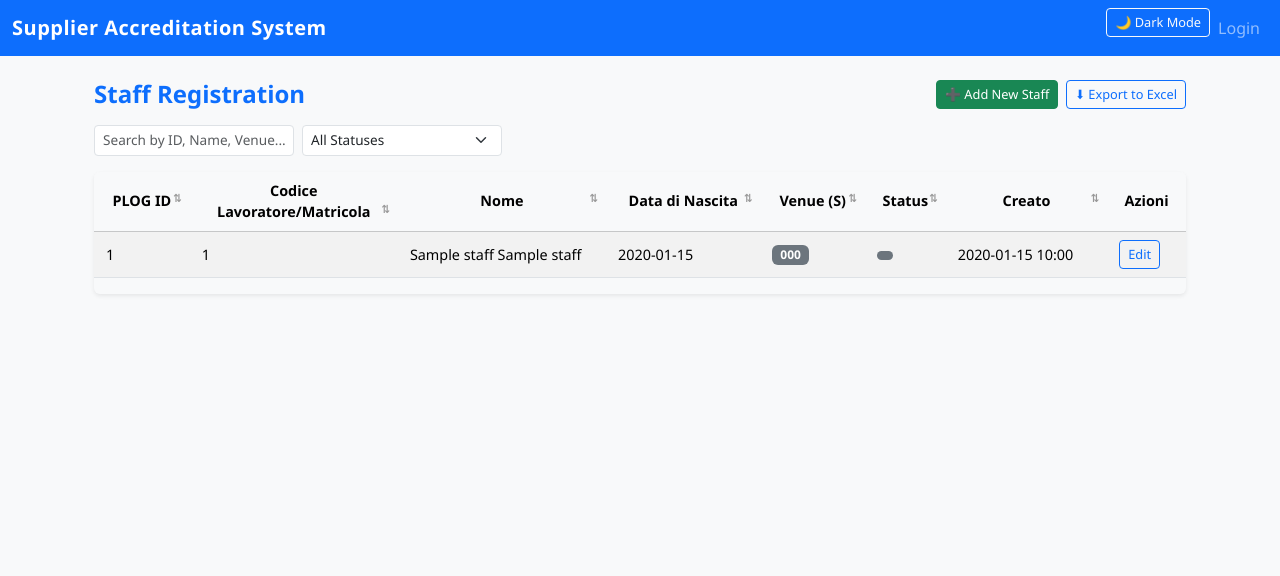
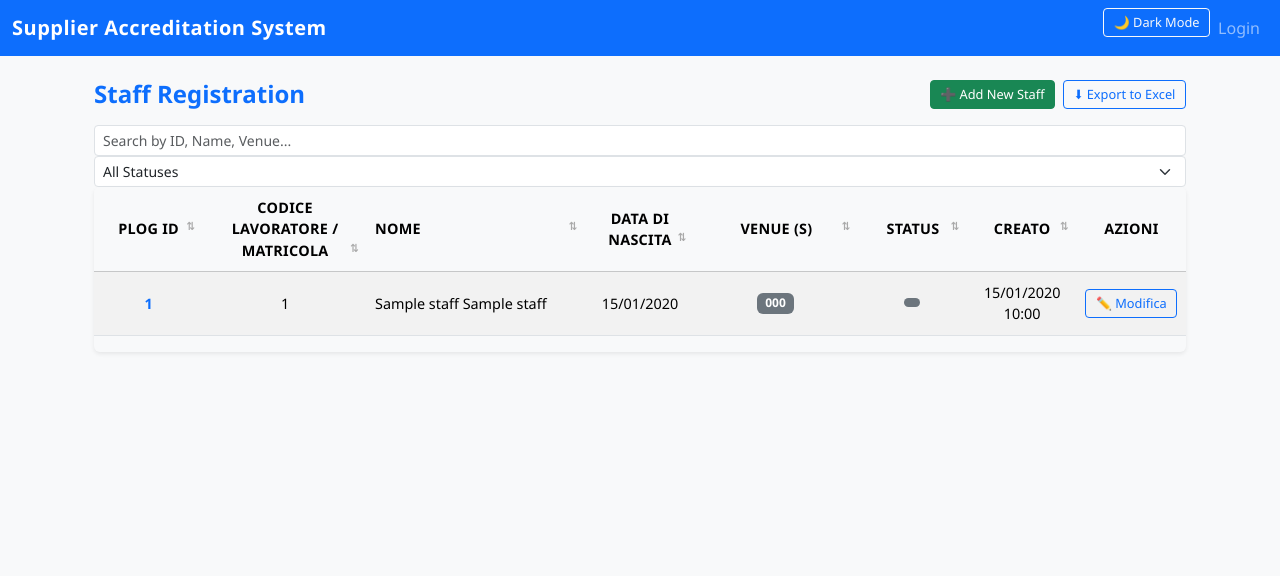
Before and after one commit to Kaleem-mohideen/SEL---Logistics---Supplier-Accreditation, a Django app: template templates/staff/landing.html in a window 1280 px wide. Shown: the top 576 px of the page. Run offline with Django 4.2, Linux system fonts and the light colour scheme; the template is opened without the code that fills it: most values are stand-ins (such as "Sample title", 1, 10 or a date in 2020).

Commit message:
alignment fixes in landing pag

```diff
--- a/templates/staff/landing.html
+++ b/templates/staff/landing.html
@@ -4,70 +4,81 @@
 
 {% block extra_css %}
 <style>
-  /* Compact, professional table styling */
   .table {
     font-size: 0.9rem;
-    word-wrap: break-word;
-    white-space: normal;
+    border-collapse: collapse;
+    table-layout: fixed;
+    width: 100%;
   }
 
-  th, td {
-    max-width: 180px;
-    overflow-wrap: break-word;
+  .table th, .table td {
+    vertical-align: middle !important;
+    white-space: normal;
+    word-wrap: break-word;
+    padding: 0.6rem 0.5rem;
   }
 
   .table thead th {
-    cursor: pointer;
-    user-select: none;
-    position: relative;
+    background-color: #f8f9fa;
+    font-weight: 600;
+    text-transform: uppercase;
+    letter-spacing: 0.02em;
   }
 
-  .table thead th.sortable::after {
-    content: "⇅";
-    position: absolute;
-    right: 8px;
-    font-size: 0.7rem;
-    color: #999;
-  }
-
-  .table thead th.sorted-asc::after {
-    content: "▲";
-    color: #007bff;
-  }
-
-  .table thead th.sorted-desc::after {
-    content: "▼";
-    color: #007bff;
-  }
-
-  .table td, .table th {
-    vertical-align: middle;
-    padding: 0.5rem 0.75rem;
+  .table-hover tbody tr:hover {
+    background-color: #f1f7ff;
   }
 
   .badge {
     font-size: 0.75rem;
   }
 
-  .search-bar {
-    margin-bottom: 1rem;
-    display: flex;
-    flex-wrap: wrap;
-    gap: 0.5rem;
+  .btn-sm {
+    padding: 0.25rem 0.6rem;
+    font-size: 0.8rem;
   }
 
-  .search-bar input,
-  .search-bar select {
-    width: 200px;
-    font-size: 0.85rem;
+  th.sortable {
+    cursor: pointer;
+    user-select: none;
+    position: relative;
   }
 
-  .btn-sm {
-    padding: 0.25rem 0.5rem;
-    font-size: 0.8rem;
+  th.sortable::after {
+    content: "⇅";
+    font-size: 0.7rem;
+    position: absolute;
+    right: 8px;
+    color: #aaa;
+  }
+
+  th.sorted-asc::after {
+    content: "▲";
+    color: #007bff;
+  }
+
+  th.sorted-desc::after {
+    content: "▼";
+    color: #007bff;
+  }
+
+  /* Adjustments for long venue badges */
+  td span.badge {
+    margin: 0 2px 2px 0;
+  }
+
+  /* Responsive stacking for smaller devices */
+  @media (max-width: 992px) {
+    .table {
+      font-size: 0.85rem;
+    }
+    .table th, .table td {
+      padding: 0.4rem;
+    }
   }
 </style>
 {% endblock %}
+
 
 {% block content %}
 <div class="container mt-4">
@@ -93,26 +104,27 @@
 
   {% if staff_list %}
   <div class="table-responsive shadow-sm rounded">
-    <table class="table table-hover table-striped align-middle" id="staffTable">
-      <thead class="table-light text-center align-middle">
+    <table class="table table-hover table-striped align-middle text-center" id="staffTable">
+      <thead class="table-light align-middle">
         <tr>
-          <th class="sortable">PLOG ID</th>
-          <th class="sortable">Codice Lavoratore/Matricola</th>
-          <th class="sortable">Nome</th>
-          <th class="sortable">Data di Nascita</th>
-          <th class="sortable">Venue (S)</th>
-          <th class="sortable">Status</th>
-          <th class="sortable">Creato</th>
-          <th>Azioni</th>
+          <th class="sortable text-center" style="width: 10%;">PLOG ID</th>
+          <th class="sortable text-center" style="width: 15%;">Codice Lavoratore / Matricola</th>
+          <th class="sortable text-start" style="width: 20%;">Nome</th>
+          <th class="sortable text-center" style="width: 10%;">Data di Nascita</th>
+          <th class="sortable text-center" style="width: 15%;">Venue (S)</th>
+          <th class="sortable text-center" style="width: 10%;">Status</th>
+          <th class="sortable text-center" style="width: 10%;">Creato</th>
+          <th class="text-center" style="width: 10%;">Azioni</th>
         </tr>
       </thead>
+
       <tbody>
         {% for s in staff_list %}
         <tr>
-          <td>{{ s.plog_unique_id }}</td>
+          <td class="fw-semibold text-primary">{{ s.plog_unique_id }}</td>
           <td>{{ s.worker_unique_id|default:"—" }}</td>
-          <td>{{ s.document_family_name }} {{ s.document_given_name }}</td>
-          <td>{{ s.date_of_birth|date:"Y-m-d" }}</td>
+          <td class="text-start">{{ s.document_family_name }} {{ s.document_given_name }}</td>
+          <td>{{ s.date_of_birth|date:"d/m/Y" }}</td>
           <td>
             {% for v in s.venue.all %}
               <span class="badge bg-secondary">{{ v.code }}</span>
@@ -131,12 +143,14 @@
               </span>
             {% endif %}
           </td>
-          <td>{{ s.created_at|date:"Y-m-d H:i" }}</td>
+          <td>{{ s.created_at|date:"d/m/Y H:i" }}</td>
           <td>
             {% if s.status and s.status.status_id != '1' %}
-              <a class="btn btn-sm btn-outline-primary" href="{% url 'staff:edit' s.pk %}">Edit</a>
+              <a class="btn btn-sm btn-outline-primary" href="{% url 'staff:edit' s.pk %}">
+                ✏️ Modifica
+              </a>
             {% else %}
-              <button class="btn btn-sm btn-outline-secondary" disabled>Locked</button>
+              <button class="btn btn-sm btn-outline-secondary" disabled>🔒 Bloccato</button>
             {% endif %}
           </td>
         </tr>
@@ -144,6 +158,7 @@
       </tbody>
     </table>
   </div>
+
 
   {% else %}
     <div class="alert alert-info mt-3">
```
